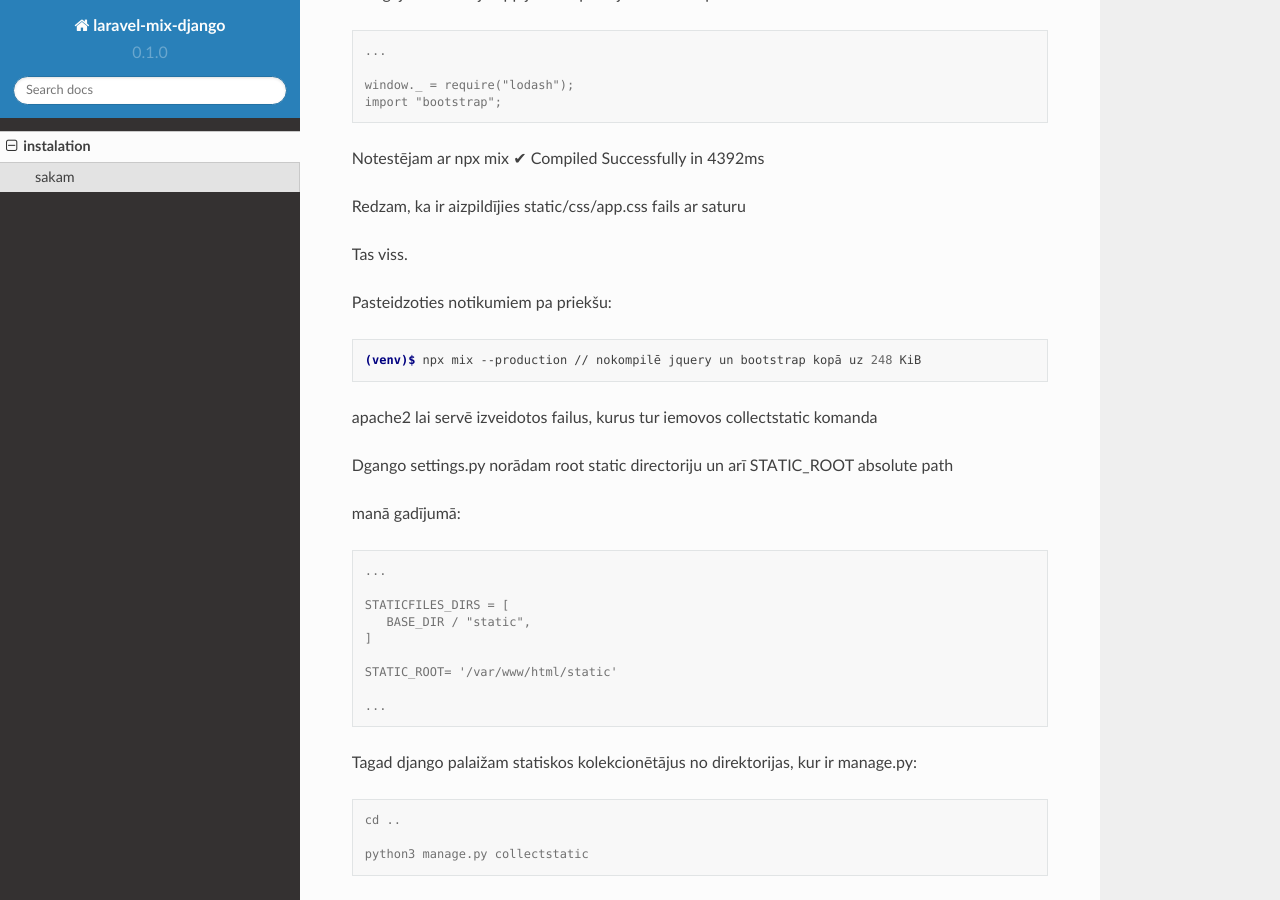
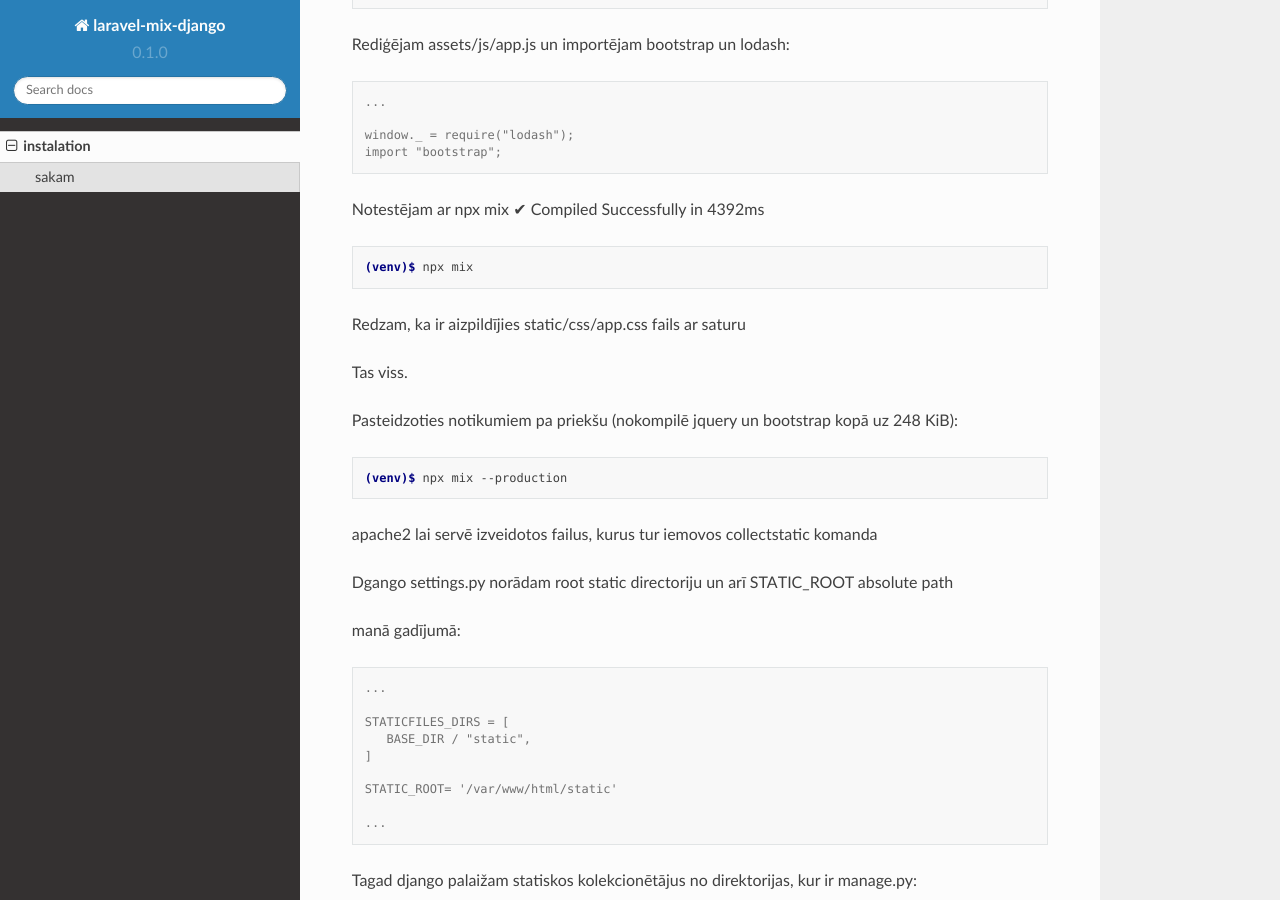
Before and after one commit to aleksanm/laravel-mix-django, a Sphinx documentation site: the page built from docs/source/instalation.rst, in a window 1280 px wide and 900 px high, scrolled down 3313 px. Built offline with Sphinx 7.4.7 and the Read the Docs theme 2.0.0, drawn with Linux system fonts in a browser that asks for light colours; some of the changed text lies outside the part shown.

Commit message:
Update instalation.rst

```diff
--- a/docs/source/instalation.rst
+++ b/docs/source/instalation.rst
@@ -182,16 +185,19 @@ Rediģējam assets/js/app.js un importējam bootstrap un lodash:
 
 Notestējam ar npx mix ✔ Compiled Successfully in 4392ms
 
+.. code-block:: console
+
+   (venv)$ npx mix
+
 Redzam, ka ir aizpildījies static/css/app.css fails ar saturu
 
 Tas viss.
 
-Pasteidzoties notikumiem pa priekšu:
+Pasteidzoties notikumiem pa priekšu (nokompilē jquery un bootstrap kopā uz 248 KiB):
 
 .. code-block:: console
 
-   (venv)$ npx mix --production // nokompilē jquery un bootstrap kopā uz 248 KiB
-
+   (venv)$ npx mix --production
 
 apache2 lai servē izveidotos failus, kurus tur iemovos collectstatic komanda
 
```
Also changed, not shown: other parts of docs/source/instalation.rst (+6 -0 lines).
